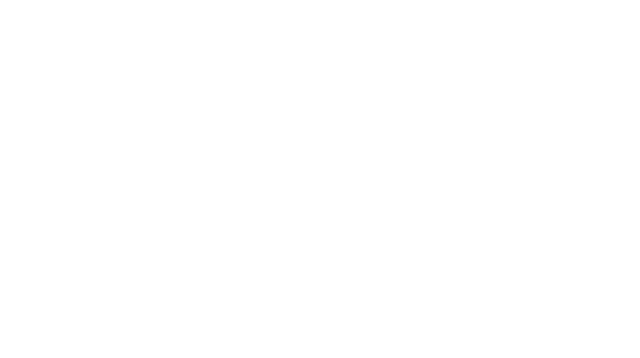
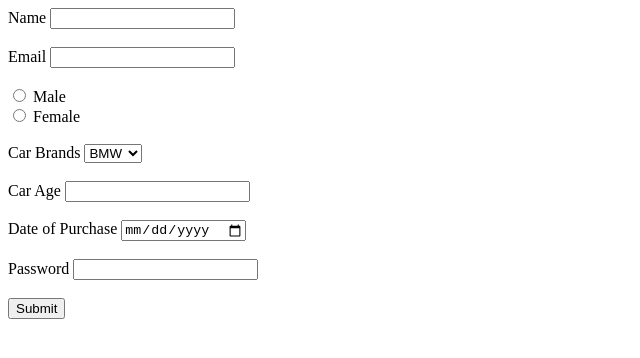
Before and after one commit to acciojob/car-insurance-form-saivaraprasad195, a website: page main.html in a window 1280 px wide. Shown: the whole page, without its empty margins (0-640 px from the left). Drawn offline with Linux system fonts and the light colour scheme.

Commit message:
created a submission

```diff
--- a/main.html
+++ b/main.html
@@ -10,6 +10,45 @@
 	<!-- the entire body must be written by student -->
     <script type="text/javascript" src="./script.js">
 </script>
+	<form action="" method="post">
+    <label for="name">Name</label>
+    <input type="text" id="name" name="Name" required>
+    <br>
+    <br>
+    <label for="email">Email</label>
+    <input type="email" id="email" name="Email" required>
+    <br>
+    <br>
+    <input type="radio" name="gender" id="gender_m" required>
+    <label for="gender_m">Male</label>
+    <br>
+    <input type="radio" name="gender" id="gender_f" required>
+    <label for="gender_f">Female</label>
+    <br>
+    <br>
+    <label for="cars">Car Brands</label>
+    <select name="Car Brand" id="cars">
+      <option value="BMW">BMW</option>
+      <option value="BenZ">BENZ</option>
+      <option value="Audi">Audi</option>
+    </select>
+    <br>
+    <br>
+    <label for="carage">Car Age</label>
+    <input type="number" id="carage" name="Car Age" required>
+    <br>
+    <br>
+    <label for="dop">Date of Purchase</label>
+    <input type="date" id="dop" name="DOP" required>
+    <br>
+    <br>
+    <label for="password">Password</label>
+    <input type="password" id="password" name="Password" required>
+    <br>
+    <br>
+    <button type="submit">Submit</button>
+
+  </form>
 
 </body>
 
```
